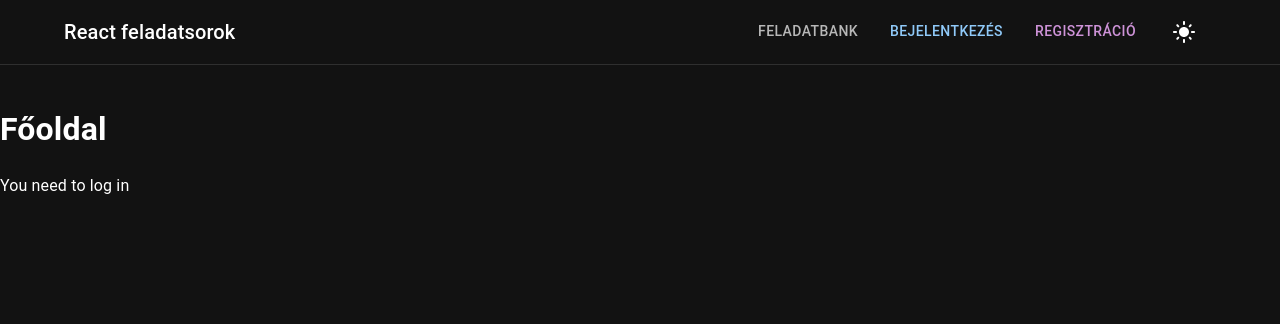
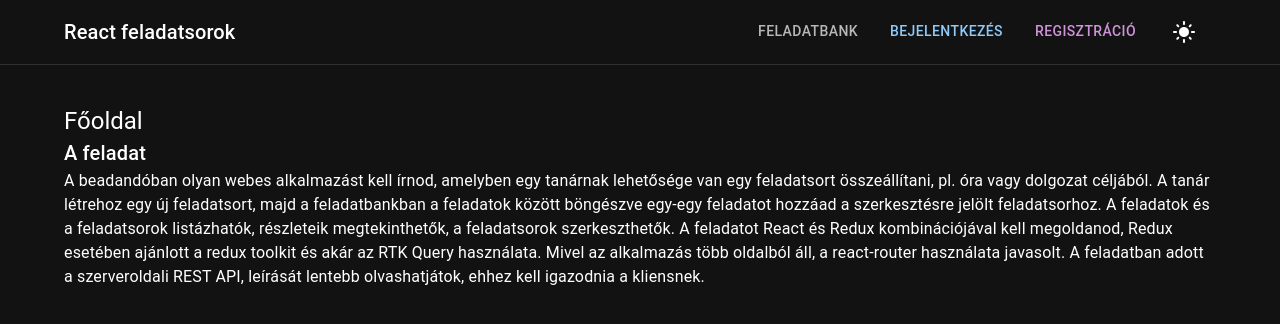
Before and after one commit to kamka427/React-Feladatsorok, a React (Create React App) app in the folder client/: page / in a window 1280 px wide. Shown: the top 324 px of the page. Built offline with nearby package versions, Linux system fonts and the light colour scheme.

Commit message:
Add placeholder for Home

```diff
--- a/client/src/site/Home.js
+++ b/client/src/site/Home.js
@@ -1,10 +1,24 @@
-import { AuthStatus } from "../auth/AuthStatus";
-
+import { Container, Typography } from "@mui/material";
 export const Home = () => {
-    return (
-      <>
-        <h1>Főoldal</h1>
-        <AuthStatus/>
-      </>
-    );
-  };
+  return (
+    <>
+      <Container>
+        <Typography variant="h5">Főoldal</Typography>
+        <Typography variant="h6"> A feladat </Typography>
+        <Typography variant="body1">
+          A beadandóban olyan webes alkalmazást kell írnod, amelyben egy
+          tanárnak lehetősége van egy feladatsort összeállítani, pl. óra vagy
+          dolgozat céljából. A tanár létrehoz egy új feladatsort, majd a
+          feladatbankban a feladatok között böngészve egy-egy feladatot hozzáad
+          a szerkesztésre jelölt feladatsorhoz. A feladatok és a feladatsorok
+          listázhatók, részleteik megtekinthetők, a feladatsorok szerkeszthetők.
+          A feladatot React és Redux kombinációjával kell megoldanod, Redux
+          esetében ajánlott a redux toolkit és akár az RTK Query használata.
+          Mivel az alkalmazás több oldalból áll, a react-router használata
+          javasolt. A feladatban adott a szerveroldali REST API, leírását
+          lentebb olvashatjátok, ehhez kell igazodnia a kliensnek.
+        </Typography>
+      </Container>
+    </>
+  );
+};
```
